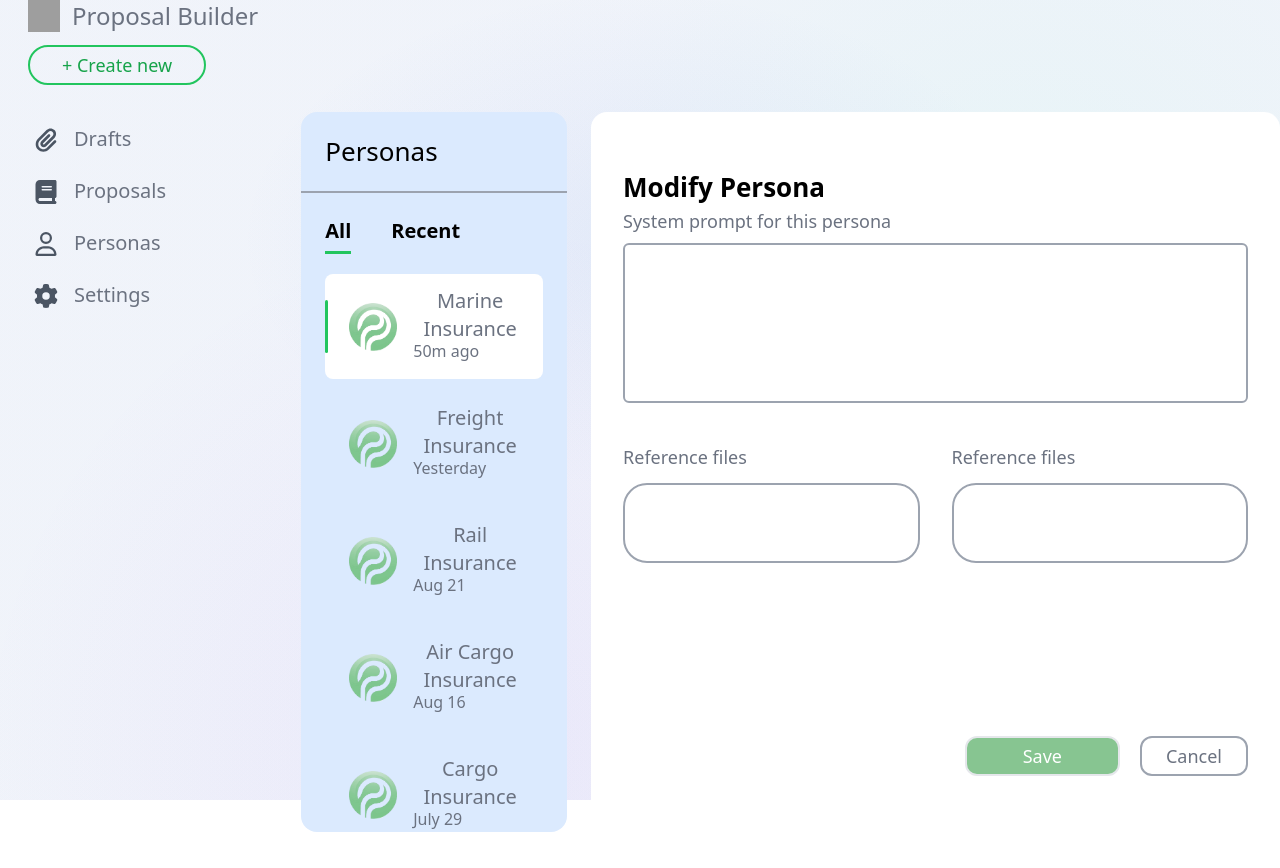
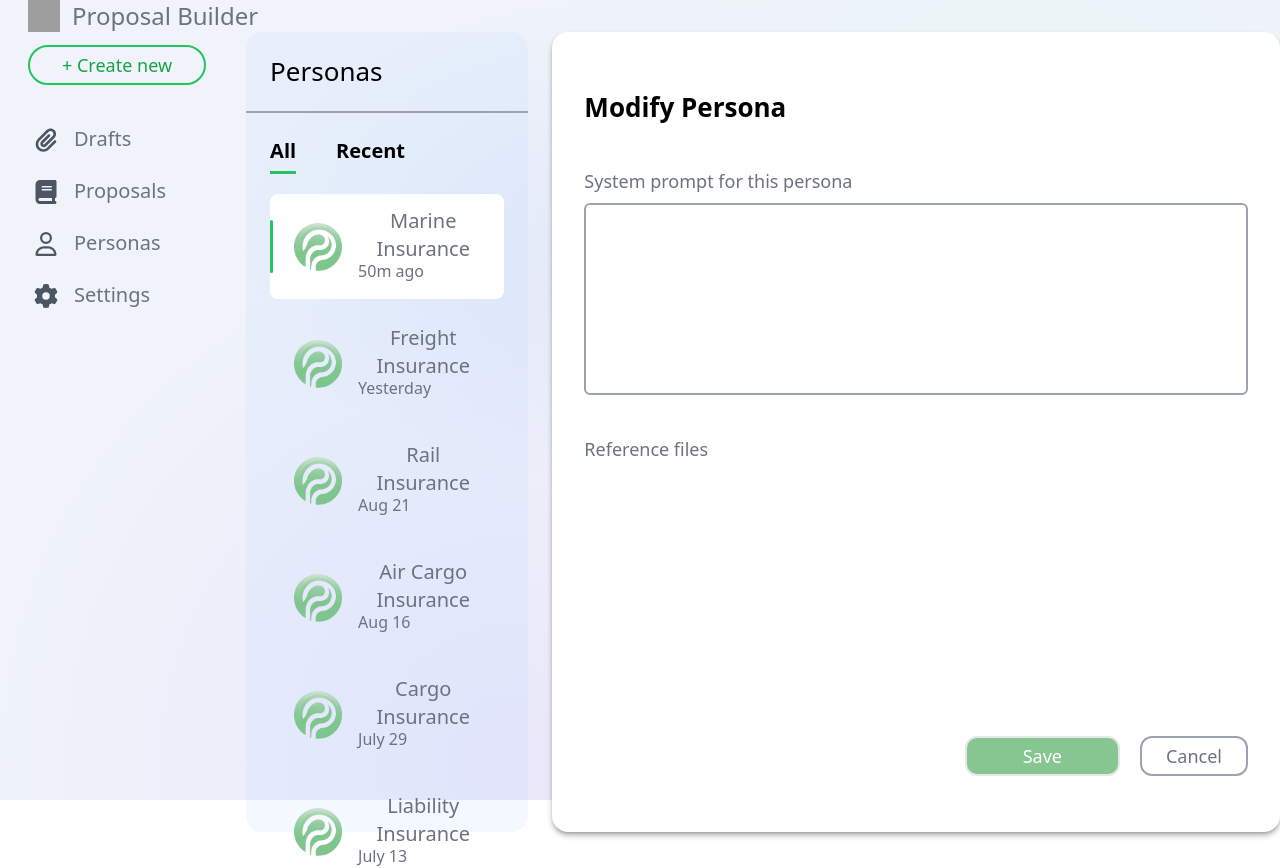
Before and after one commit to JuFranze/ProposalBuilder, a SvelteKit app: page /personas/1 in a window 1280 px wide. Shown: the top 868 px of the page. Built offline with nearby package versions, Linux system fonts and the light colour scheme; grey boxes are pictures that could not be loaded.

Commit message:
Modify persona page

```diff
--- a/src/routes/personas/+page.svelte
+++ b/src/routes/personas/+page.svelte
@@ -1,6 +1,7 @@
 <script>
 
     import {tempPersonas} from "$lib/personas.js";
+    import {goto} from "$app/navigation";
 </script>
 
 <div class="w-full h-full flex gap-6 mx-[10%]">
@@ -17,7 +18,7 @@
                 </thead>
                 <tbody>
                 {#each tempPersonas as persona}
-                    <tr class="font-[450] text-lg border-b border-gray-200 hover:bg-[#EBEBEB]">
+                    <tr class="font-[450] text-lg border-b border-gray-200 hover:bg-[#EBEBEB]" on:click={() => goto(`/personas/${persona.name}`)}>
                         <td class="flex items-center gap-5 pr-6 py-4">
                             <img src="/logo.png" alt="Persona logo" class="h-10 w-10 ml-2">
                             {persona.name}
--- a/src/routes/personas/[personaId]/+page.svelte
+++ b/src/routes/personas/[personaId]/+page.svelte
@@ -7,11 +7,8 @@
     let activePersona = 'Marine Insurance'
 </script>
 
-<div class="pt-[80px] w-full h-full flex gap-6">
-    <div class="w-[115px] h-full">
-
-    </div>
-    <div class="w-[40%] h-full rounded-2xl bg-blue-100 pt-5">
+<div class="w-full h-full flex gap-6">
+    <div class="w-[40%] h-full rounded-2xl bg-blue-300 bg-opacity-10 pt-5 ml-10">
         <h1 class="semibold text-[26px] pb-5 border-b-2 border-b-gray-400 pl-6">Personas</h1>
         <div class="flex flex-col p-6 gap-5">
             <div class="flex gap-10">
@@ -34,29 +31,17 @@
             </div>
         </div>
     </div>
-    <div class="w-full h-full rounded-2xl bg-white py-14 px-8 gap-10 flex flex-col">
-        <div>
-            <h1 class="font-semibold text-[26px]">Modify Persona</h1>
-            <div class="flex flex-col gap-2">
-                <p class="text-lg">System prompt for this persona</p>
-                <input class="border-2 border-gray-400 rounded-md h-10 pl-2 w-full h-40 flex items-start" type="text">
-            </div>
+    <div class="w-full h-full rounded-2xl bg-white py-14 px-8 gap-10 flex flex-col pane-shadow">
+        <h1 class="font-semibold text-[26px]">Modify Persona</h1>
+        <div class="flex flex-col gap-2">
+            <p class="text-lg">System prompt for this persona</p>
+            <input class="border-2 border-gray-400 rounded-md pl-2 w-full h-48 flex items-start" type="text">
         </div>
         <div class="flex flex-wrap gap-10">
             <div class="flex flex-col gap-2 w-full">
-                <div class="flex w-full gap-8">
-                    <div class="w-full flex flex-col gap-3">
-                        <p class="text-lg">Reference files</p>
-                        <div class="h-20 w-full border-2 border-gray-400 rounded-3xl">
+                <div class="w-full flex flex-col gap-3">
+                    <p class="text-lg">Reference files</p>
 
-                        </div>
-                    </div>
-                    <div class="w-full flex flex-col gap-3">
-                        <p class="text-lg">Reference files</p>
-                        <div class="h-20 w-full border-2 border-gray-400 rounded-3xl">
-
-                        </div>
-                    </div>
                 </div>
             </div>
         </div>
```
